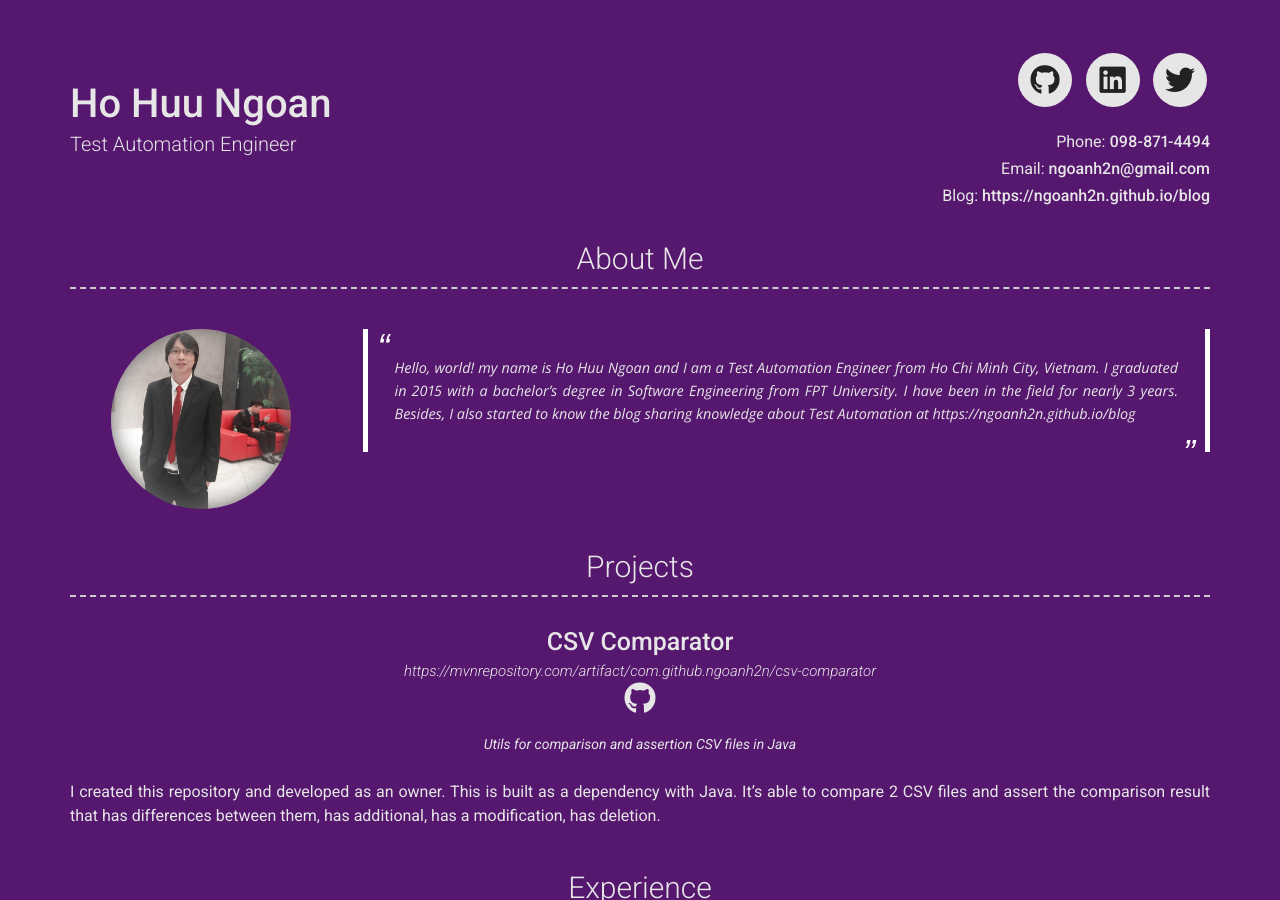
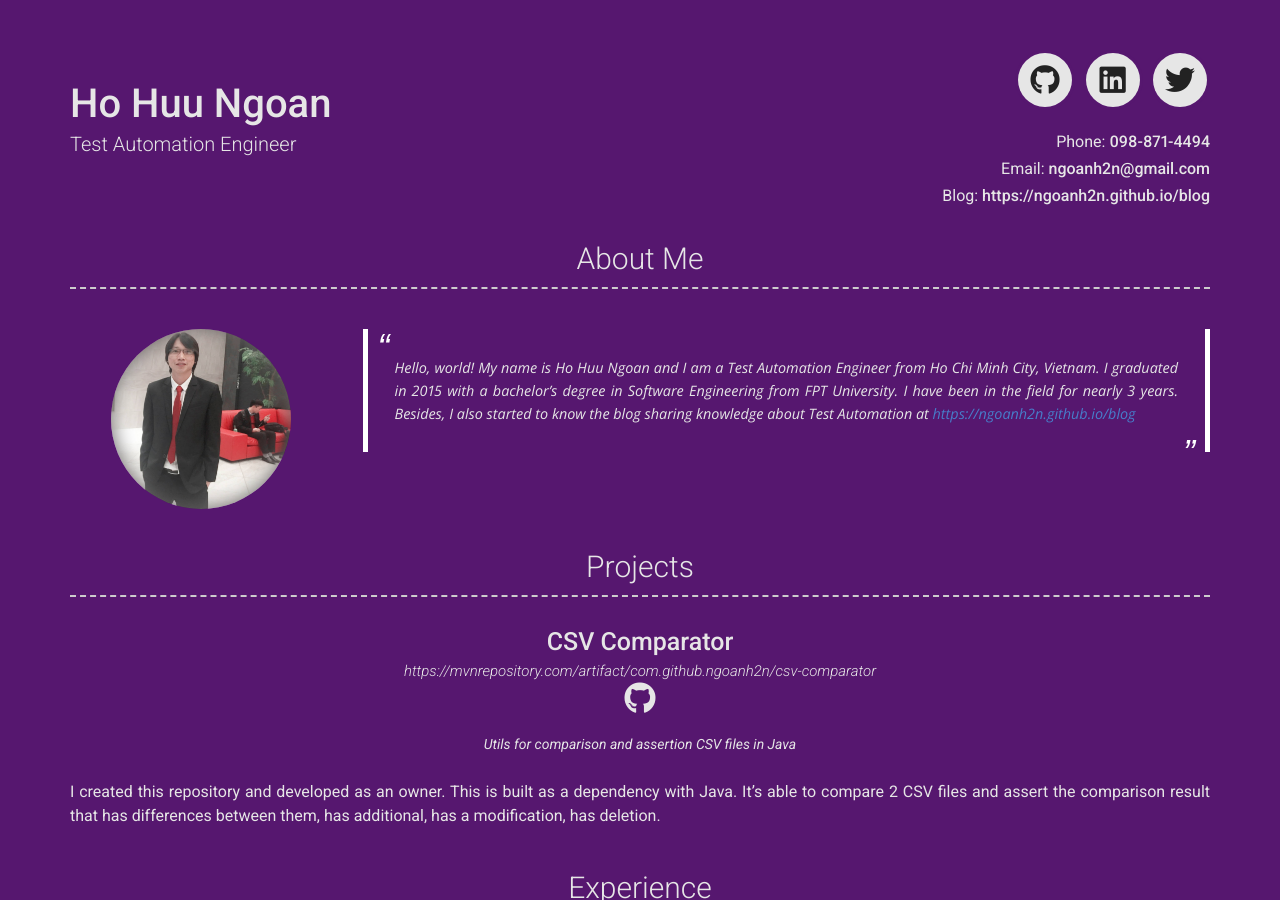
Before and after one commit to ngoanh2n/ngoanh2n.github.io, a Jekyll site: the page built from index.md, in a window 1280 px wide and 900 px high. Built offline with Jekyll 4.4.1, drawn with Linux system fonts in a browser that asks for light colours; nearby versions of some CDN libraries; a style sheet for code colours, icons or effects is not loaded; part of the change alters nothing that is shown.

```diff
--- a/_config.yml
+++ b/_config.yml
@@ -31,10 +31,11 @@ google_analytics: "UA-00000000-0"
 # about_title: About Me
 about_profile_image: assets/ngoanh2n.jpg
 about_content: | # this will include new lines to allow paragraphs
-  Hello, world! my name is Ho Huu Ngoan and I am a Test Automation Engineer from Ho Chi Minh City, Vietnam.
+  Hello, world! My name is Ho Huu Ngoan and I am a Test Automation Engineer from Ho Chi Minh City, Vietnam.
   I graduated in 2015 with a bachelor’s degree in Software Engineering from FPT University.
   I have been in the field for nearly 3 years.
-  Besides, I also started to know the blog sharing knowledge about Test Automation at https://ngoanh2n.github.io/blog
+  Besides, I also started to know the blog sharing knowledge about
+  Test Automation at <a href='/blog' target='_blank'>https://ngoanh2n.github.io/blog</a>
 
 # Section Titles
 projects_title: Projects
```
